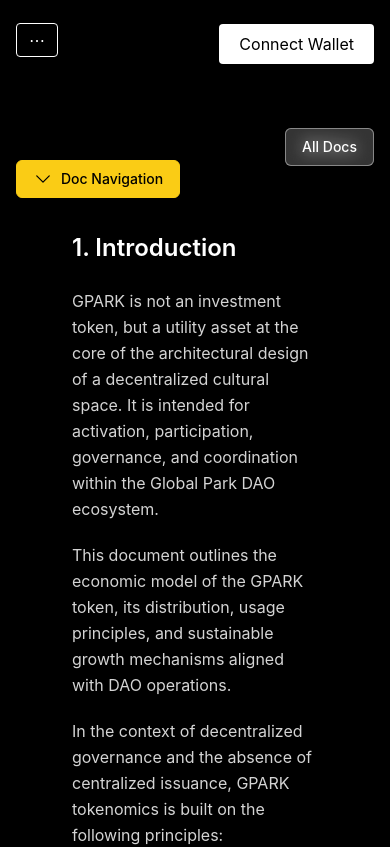
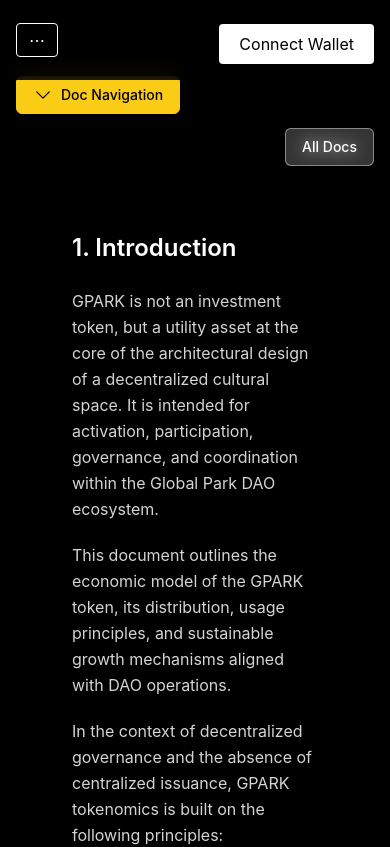
Before and after one commit to GPARKPRO/globalpark-site, a Next.js app: page /docs/tokenomics in a window 390 px wide. Shown: the top 847 px of the page. Built offline with nearby package versions, Linux system fonts and the light colour scheme.

Commit message:
Update MobileDocSectionNav.tsx

```diff
--- a/components/docs/common/MobileDocSectionNav.tsx
+++ b/components/docs/common/MobileDocSectionNav.tsx
@@ -30,8 +30,7 @@ export default function MobileDocSectionNav() {
   ];
 
   return (
-    <div className="lg:hidden fixed top-[160px] left-4 z-10 w-auto mr-[120px] pointer-events-auto">
-      <div className="relative w-full max-w-screen-lg">
+    <div className="relative">
       <button
         onClick={() => setOpen(!open)}
         className="flex items-center gap-2 text-sm font-medium text-black bg-yellow-400 hover:bg-yellow-300 transition-colors border border-yellow-400 rounded-md px-4 py-2 shadow-md"
@@ -50,7 +49,7 @@ export default function MobileDocSectionNav() {
       </button>
 
       {open && (
-          <div className="absolute top-full left-0 mt-2 w-[22rem] border border-neutral-700 rounded bg-neutral-900 p-4 shadow-lg z-30">
+        <div className="absolute top-full left-0 mt-2 w-72 border border-neutral-700 rounded bg-neutral-900 p-4 shadow-lg z-30">
           <div className="grid grid-cols-2 gap-x-4 gap-y-2">
             {links.map(({ id, label }, index) => (
               <a
@@ -65,6 +64,5 @@ export default function MobileDocSectionNav() {
         </div>
       )}
     </div>
-    </div>
   );
 }
```
Lines whose indentation alone changed are shown as unchanged.
